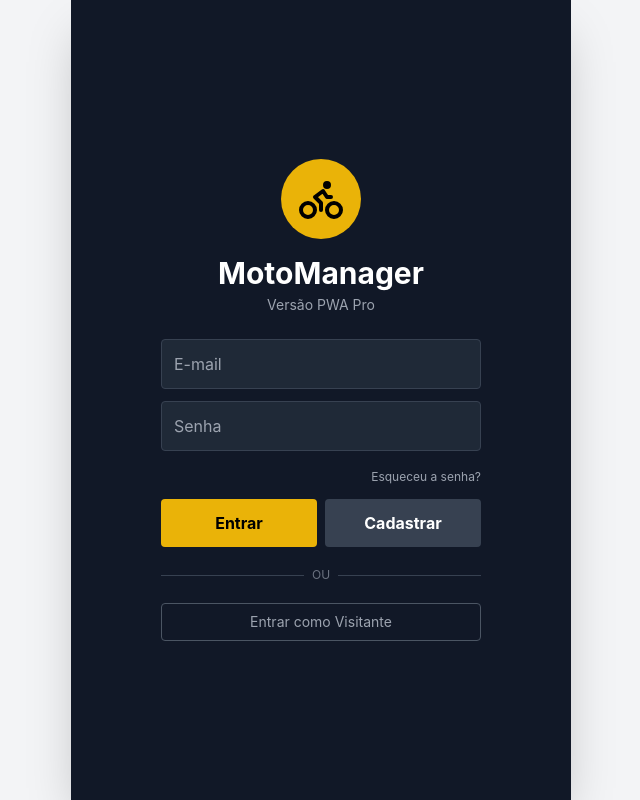
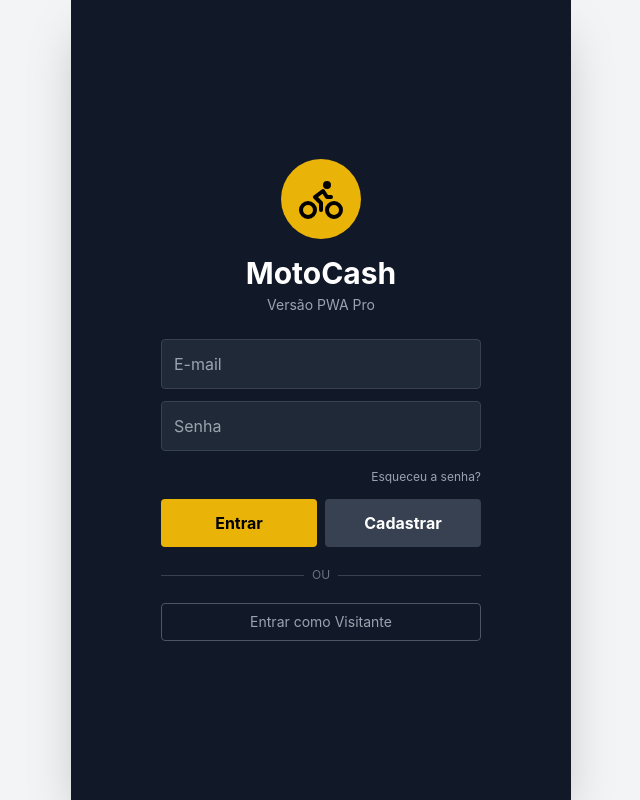
Before and after one commit to LucDev0001/motoCash, a plain HTML site: page index.html in a window 1280 px wide. Shown: the whole page, without its empty margins (319-959 px from the left). Drawn offline with nearby package versions, Linux system fonts and the light colour scheme; no server answers.

Commit message:
Atualizar o index.html

```diff
--- a/index.html
+++ b/index.html
@@ -392,7 +392,7 @@
         <div class="bg-yellow-500 p-4 rounded-full mb-4">
           <i data-lucide="bike" class="w-12 h-12 text-black"></i>
         </div>
-        <h1 class="text-3xl font-bold mb-1">MotoManager</h1>
+        <h1 class="text-3xl font-bold mb-1">MotoCash</h1>
         <p class="text-gray-400 text-center mb-6 text-sm">Versão PWA Pro</p>
         <div class="w-full max-w-xs space-y-3">
           <input
```
